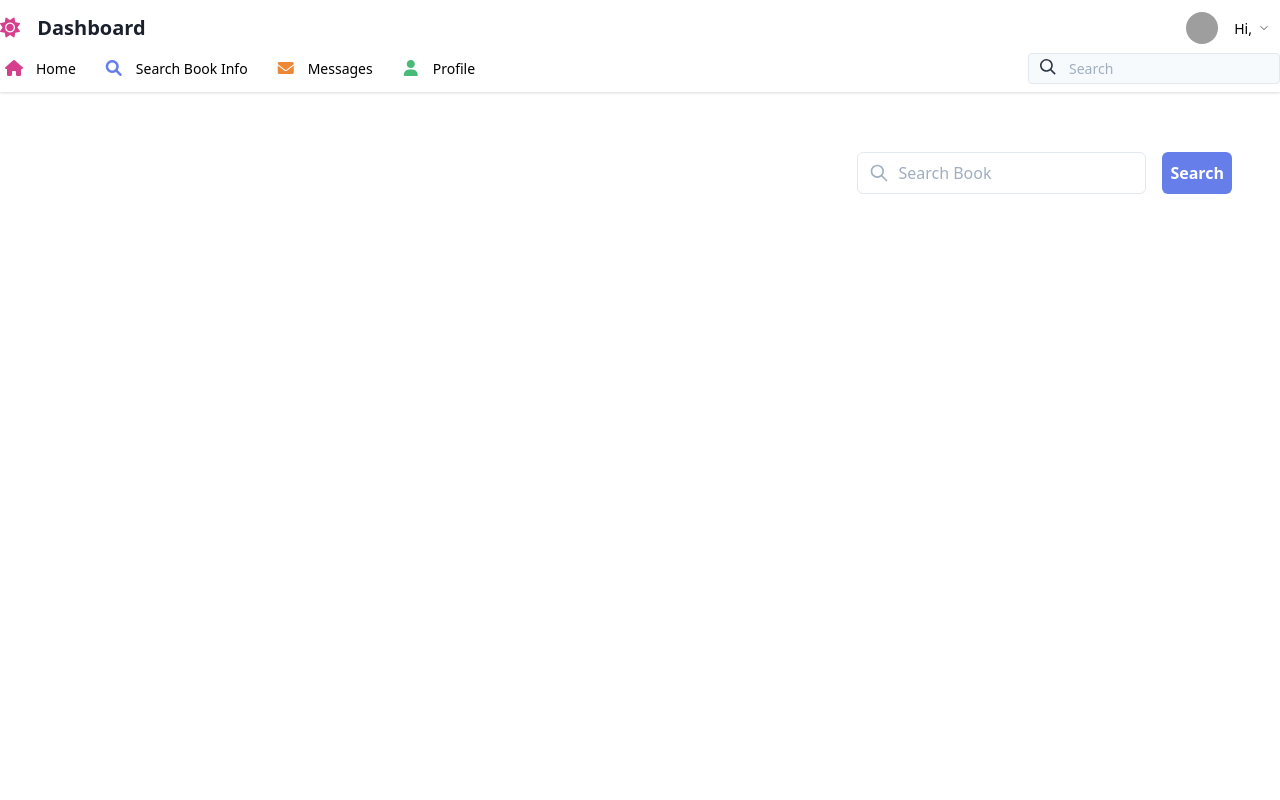
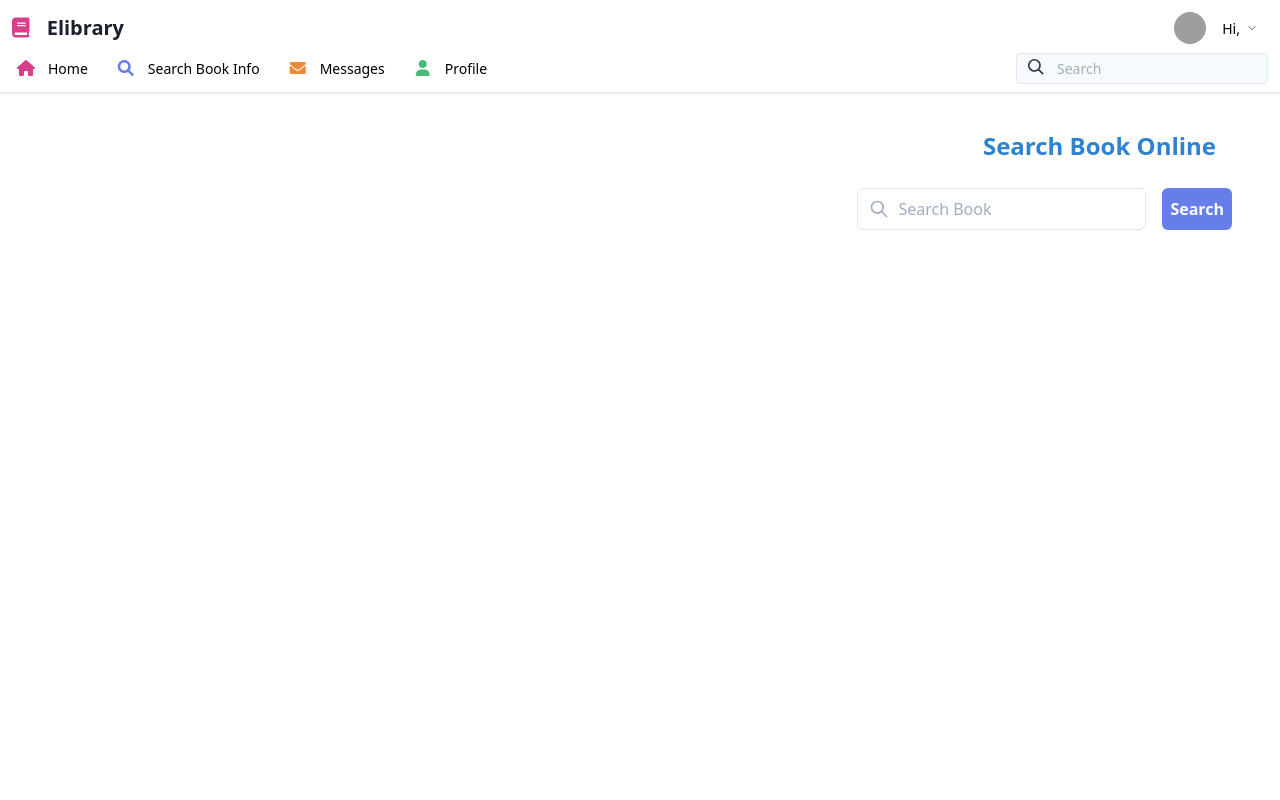
Before and after one commit to prmane03/Elibrary, a Django app: template templates/searchbooks.html in a window 1280 px wide. Run offline with Django 3.2, Linux system fonts and the light colour scheme; the template is opened without the code that fills it, so the values that code supplies are empty; some libraries are stand-ins or nearby versions; grey boxes are pictures that could not be loaded.

Commit message:
bugs fixed in searchBook, ProfilePage | changed title and logo

```diff
--- a/templates/base.html
+++ b/templates/base.html
@@ -10,7 +10,9 @@
 
     <meta name="description" content="description here" />
     <meta name="keywords" content="keywords,here" />
-    <link rel="stylesheet" href="https://cdnjs.cloudflare.com/ajax/libs/font-awesome/6.0.0-beta2/css/all.min.css" integrity="sha512-YWzhKL2whUzgiheMoBFwW8CKV4qpHQAEuvilg9FAn5VJUDwKZZxkJNuGM4XkWuk94WCrrwslk8yWNGmY1EduTA==" crossorigin="anonymous" referrerpolicy="no-referrer" />
+    <link rel="stylesheet" href="https://cdnjs.cloudflare.com/ajax/libs/font-awesome/6.0.0-beta2/css/all.min.css"
+        integrity="sha512-YWzhKL2whUzgiheMoBFwW8CKV4qpHQAEuvilg9FAn5VJUDwKZZxkJNuGM4XkWuk94WCrrwslk8yWNGmY1EduTA=="
+        crossorigin="anonymous" referrerpolicy="no-referrer" />
 
     <!-- <link rel="stylesheet" href="https://use.fontawesome.com/releases/v5.3.1/css/all.css" integrity="sha384-mzrmE5qonljUremFsqc01SB46JvROS7bZs3IO2EmfFsd15uHvIt+Y8vEf7N7fWAU" crossorigin="anonymous" /> -->
     <!-- <link href="https://unpkg.com/tailwindcss/dist/tailwind.min.css" rel="stylesheet"> -->
@@ -50,44 +52,53 @@
 
 <body class="bg-gray-100 font-sans leading-normal tracking-normal">
     <nav id="header" class="bg-white fixed w-full z-10 top-0 shadow">
-        <div class="w-full container mx-auto flex flex-wrap items-center mt-0 pt-3 pb-3 md:pb-0">
+        <div class="w-full container mx-auto flex flex-wrap items-center mt-0 p-3 md:pb-0">
             <div class="w-1/2 pl-2 md:pl-0">
                 <a class="text-gray-900 text-base xl:text-xl no-underline hover:no-underline font-bold" href="#">
-                    <i class="fas fa-sun text-pink-600 pr-3"></i> Dashboard
+                   <i class="fa-solid fa-book text-pink-600 pr-3"></i> Elibrary
                 </a>
             </div>
             <div class="w-1/2 pr-0">
                 <div class="flex relative inline-block float-right">
                     <div class="relative text-sm">
                         <button id="userButton" class="flex items-center focus:outline-none mr-3">
-                            <img class="w-8 h-8 rounded-full mr-4" src="http://i.pravatar.cc/300" alt="Avatar of User" />
+                            <img class="w-8 h-8 rounded-full mr-4" src="http://i.pravatar.cc/300"
+                                alt="Avatar of User" />
                             <span class="hidden md:inline-block">Hi, {{User.Name}} </span>
-                            <svg class="pl-2 h-2" version="1.1" xmlns="http://www.w3.org/2000/svg" viewBox="0 0 129 129" xmlns:xlink="http://www.w3.org/1999/xlink" enable-background="new 0 0 129 129">
+                            <svg class="pl-2 h-2" version="1.1" xmlns="http://www.w3.org/2000/svg" viewBox="0 0 129 129"
+                                xmlns:xlink="http://www.w3.org/1999/xlink" enable-background="new 0 0 129 129">
                                 <g>
-                                    <path d="m121.3,34.6c-1.6-1.6-4.2-1.6-5.8,0l-51,51.1-51.1-51.1c-1.6-1.6-4.2-1.6-5.8,0-1.6,1.6-1.6,4.2 0,5.8l53.9,53.9c0.8,0.8 1.8,1.2 2.9,1.2 1,0 2.1-0.4 2.9-1.2l53.9-53.9c1.7-1.6 1.7-4.2 0.1-5.8z" />
+                                    <path
+                                        d="m121.3,34.6c-1.6-1.6-4.2-1.6-5.8,0l-51,51.1-51.1-51.1c-1.6-1.6-4.2-1.6-5.8,0-1.6,1.6-1.6,4.2 0,5.8l53.9,53.9c0.8,0.8 1.8,1.2 2.9,1.2 1,0 2.1-0.4 2.9-1.2l53.9-53.9c1.7-1.6 1.7-4.2 0.1-5.8z" />
                                 </g>
                             </svg>
                         </button>
-                        <div id="userMenu" class="bg-white rounded shadow-md mt-2 absolute mt-12 top-0 right-0 min-w-full overflow-auto z-30 invisible">
+                        <div id="userMenu"
+                            class="bg-white rounded shadow-md mt-2 absolute mt-12 top-0 right-0 min-w-full overflow-auto z-30 invisible">
                             <ul class="list-reset">
                                 <li>
-                                    <a href="/account" class="px-4 py-2 block text-gray-900 hover:bg-gray-400 no-underline hover:no-underline">My account</a>
+                                    <a href="/account"
+                                        class="px-4 py-2 block text-gray-900 hover:bg-gray-400 no-underline hover:no-underline">My
+                                        account</a>
                                 </li>
                                 <li>
-                                    <a href="#" class="px-4 py-2 block text-gray-900 hover:bg-gray-400 no-underline hover:no-underline">Notifications</a>
+                                    <a href="#"
+                                        class="px-4 py-2 block text-gray-900 hover:bg-gray-400 no-underline hover:no-underline">Notifications</a>
                                 </li>
                                 <li>
                                     <hr class="border-t mx-2 border-gray-400" />
                                 </li>
                                 <li>
-                                    <a href="/logout" class="px-4 py-2 block text-gray-900 hover:bg-gray-400 no-underline hover:no-underline">Logout</a>
+                                    <a href="/logout"
+                                        class="px-4 py-2 block text-gray-900 hover:bg-gray-400 no-underline hover:no-underline">Logout</a>
                                 </li>
                             </ul>
                         </div>
                     </div>
 
                     <div class="block lg:hidden pr-4">
-                        <button id="nav-toggle" class="flex items-center px-3 py-2 border rounded text-gray-500 border-gray-600 hover:text-gray-900 hover:border-teal-500 appearance-none focus:outline-none">
+                        <button id="nav-toggle"
+                            class="flex items-center px-3 py-2 border rounded text-gray-500 border-gray-600 hover:text-gray-900 hover:border-teal-500 appearance-none focus:outline-none">
                             <svg class="fill-current h-3 w-3" viewBox="0 0 20 20" xmlns="http://www.w3.org/2000/svg">
                                 <title>Menu</title>
                                 <path d="M0 3h20v2H0V3zm0 6h20v2H0V9zm0 6h20v2H0v-2z" />
@@ -97,36 +108,45 @@
                 </div>
             </div>
 
-            <div class="w-full flex-grow lg:flex lg:items-center lg:w-auto hidden lg:block mt-2 lg:mt-0 bg-white z-20" id="nav-content">
+            <div class="w-full flex-grow lg:flex lg:items-center lg:w-auto hidden lg:block mt-2 lg:mt-0 bg-white z-20"
+                id="nav-content">
                 <ul class="list-reset lg:flex flex-1 items-center px-4 md:px-0">
                     <li class="mr-6 my-2 md:my-0">
                         <a href="/dashboard" class="block py-1 md:py-3 pl-1 align-middle no-underline ">
-                            <i class="fas fa-home fa-fw mr-3 text-pink-600"></i><span class="pb-1 md:pb-0 text-sm">Home</span>
+                            <i class="fas fa-home fa-fw mr-3 text-pink-600"></i><span
+                                class="pb-1 md:pb-0 text-sm">Home</span>
                         </a>
                     </li>
                     <li class="mr-6 my-2 md:my-0">
                         <a href="/searchbooks" class="block py-1 md:py-3 pl-1 align-middle no-underline ">
-                            <i class="fas text-indigo-500 fa-magnifying-glass fa-fw mr-3"></i><span class="pb-1 md:pb-0 text-sm">Search Book Info</span>
+                            <i class="fas text-indigo-500 fa-magnifying-glass fa-fw mr-3"></i><span
+                                class="pb-1 md:pb-0 text-sm">Search Book Info</span>
                         </a>
                     </li>
                     <li class="mr-6 my-2 md:my-0">
                         <a href="#" class="block py-1 md:py-3 pl-1 align-middle no-underline ">
-                            <i class="fa text-orange-500 fa-envelope fa-fw mr-3"></i><span class="pb-1 md:pb-0 text-sm">Messages</span>
+                            <i class="fa text-orange-500 fa-envelope fa-fw mr-3"></i><span
+                                class="pb-1 md:pb-0 text-sm">Messages</span>
                         </a>
                     </li>
 
                     <li class="mr-6 my-2 md:my-0">
                         <a href="/account" class="block py-1 md:py-3 pl-1 align-middle no-underline ">
-                            <i class="fa text-green-500 fa-user fa-fw mr-3"></i><span class="pb-1 md:pb-0 text-sm">Profile</span>
+                            <i class="fa text-green-500 fa-user fa-fw mr-3"></i><span
+                                class="pb-1 md:pb-0 text-sm">Profile</span>
                         </a>
                     </li>
                 </ul>
 
                 <div class="relative pull-right pl-4 pr-4 md:pr-0">
-                    <input type="search" placeholder="Search" class="w-full bg-gray-100 text-sm text-gray-800 transition border focus:outline-none focus:border-gray-700 rounded py-1 px-2 pl-10 appearance-none leading-normal" />
+                    <input type="search" placeholder="Search"
+                        class="w-full bg-gray-100 text-sm text-gray-800 transition border focus:outline-none focus:border-gray-700 rounded py-1 px-2 pl-10 appearance-none leading-normal" />
                     <div class="absolute search-icon" style="top: 0.375rem; left: 1.75rem">
-                        <svg class="fill-current pointer-events-none text-gray-800 w-4 h-4" xmlns="http://www.w3.org/2000/svg" viewBox="0 0 20 20">
-                            <path d="M12.9 14.32a8 8 0 1 1 1.41-1.41l5.35 5.33-1.42 1.42-5.33-5.34zM8 14A6 6 0 1 0 8 2a6 6 0 0 0 0 12z"></path>
+                        <svg class="fill-current pointer-events-none text-gray-800 w-4 h-4"
+                            xmlns="http://www.w3.org/2000/svg" viewBox="0 0 20 20">
+                            <path
+                                d="M12.9 14.32a8 8 0 1 1 1.41-1.41l5.35 5.33-1.42 1.42-5.33-5.34zM8 14A6 6 0 1 0 8 2a6 6 0 0 0 0 12z">
+                            </path>
                         </svg>
                     </div>
                 </div>
@@ -201,6 +221,15 @@
             }
             return false;
         }
+
+        function toggleModal(modalID) {
+            document.getElementById(modalID).classList.toggle("hidden");
+            document
+                .getElementById(modalID + "-backdrop")
+                .classList.toggle("hidden");
+            document.getElementById(modalID).classList.toggle("flex");
+            document.getElementById(modalID + "-backdrop").classList.toggle("flex");
+        }
     </script>
 </body>
 
--- a/templates/searchbooks.html
+++ b/templates/searchbooks.html
@@ -115,6 +115,7 @@ Search Books
 <div class="bg-white pt-24 p-2" style="min-height:100vh">
     <main class="my-8">
         <div class="container mx-auto px-6">
+            <p class="text-right text-2xl text-blue-600 font-semibold mr-8">Search Book Online</p>
             <div class="flex">
                 <div class="relative mt-6 max-w-lg ml-auto">
                     <span class="absolute inset-y-0 left-0 pl-3 flex items-center">
@@ -127,6 +128,9 @@ Search Books
                 </div>
                 <button class="bg-indigo-500 text-white mt-6 rounded-md p-2 mx-4 font-semibold" id="searchBtn">Search</button>
                 <hr class="my-3">
+            </div>
+            <!-- to number of results  -->
+            <div class="my-2 text-center text-red-600 hidden" id="resInfo">
             </div>
             <div class="grid grid-cols-4 gap-4" id="book-results">
             </div>
@@ -142,6 +146,8 @@ Search Books
     var searchIp = document.getElementById("searchIp");
     var searchBtn = document.getElementById("searchBtn");
     searchBtn.addEventListener("click", () => {
+        var resInfo = document.getElementById("resInfo");
+        resInfo.classList.add('hidden');
         getbooks(searchIp.value);
     });
 
@@ -157,13 +163,20 @@ Search Books
                     rescontainer.innerHTML = ""
                     console.log(res.docs[0].title);
                     console.log(res.docs);
+
+                    console.log(res.docs.length);
+                    // if(res.docs.length==0){
+                        var resInfo = document.getElementById("resInfo");
+                        resInfo.classList.remove('hidden');
+                        resInfo.innerHTML= res.docs.length+' results found ...';
+                    // }
                     for (let i = 0; i < 10; i++) {
 
-                        let book = ''
+                        let book = '';
                         if (res.docs[i].isbn) {
-                            book = '<div class=" bg-white flex items-center justify-center"><div class="bg-white rounded-xl overflow-hidden shadow-xl hover:scale-105 hover:shadow-2xl transform duration-500 cursor-pointer"><div class="p-4"><h1 class="mt-4 text-lg h-12 font-bold hover:underline cursor-pointer">' + res.docs[i].title + '</h1><p class="mt-2 font-sans text-gray-700 text-sm">by ' + res.docs[i].author_name + '</p></div><div class="relative"><img class="w-80" style="height:400px" src="https://covers.openlibrary.org/b/isbn/' + res.docs[i].isbn[0] + '-L.jpg" onerror=this.src="https://images.unsplash.com/photo-1571167530149-c1105da4c2c7?ixid=MnwxMjA3fDB8MHxwaG90by1wYWdlfHx8fGVufDB8fHx8&ixlib=rb-1.2.1&auto=format&fit=crop&w=376&q=80"/><p class="absolute text-lg transform translate-x-20 -translate-y-24 bg-blue-600 text-white py-3 px-6 rounded-full cursor-pointer hover:scale-105 duration-500">Check Book</p></div></div></div> '
+                            book = '<div class=" bg-white flex items-center justify-center"><div class="bg-white rounded-xl overflow-hidden shadow-xl hover:scale-105 hover:shadow-2xl transform duration-500 cursor-pointer"><div class="p-4"><h1 class="mt-4 text-lg h-12 font-bold hover:underline cursor-pointer">' + res.docs[i].title + '</h1><p class="mt-2 font-sans text-gray-700 text-sm">by ' + res.docs[i].author_name + '</p></div><div class="relative"><img class="w-80" style="height:400px" src="https://covers.openlibrary.org/b/isbn/' + res.docs[i].isbn[0] + '-L.jpg" onerror=this.src="https://images.unsplash.com/photo-1571167530149-c1105da4c2c7?ixid=MnwxMjA3fDB8MHxwaG90by1wYWdlfHx8fGVufDB8fHx8&ixlib=rb-1.2.1&auto=format&fit=crop&w=376&q=80"/></div></div></div> '
                         } else {
-                            book = '<div class=" bg-white flex items-center justify-center"><div class="bg-white rounded-xl overflow-hidden shadow-xl hover:scale-105 hover:shadow-2xl transform duration-500 cursor-pointer"><div class="p-4"><h1 class="mt-4 text-lg h-12 font-bold hover:underline cursor-pointer">' + res.docs[i].title + '</h1><p class="mt-2 font-sans text-gray-700 text-sm">by ' + res.docs[i].author_name + '</p></div><div class="relative"><img class="w-80" style="height:400px" src="https://images.unsplash.com/photo-1571167530149-c1105da4c2c7?ixid=MnwxMjA3fDB8MHxwaG90by1wYWdlfHx8fGVufDB8fHx8&ixlib=rb-1.2.1&auto=format&fit=crop&w=376&q=80" /><p class="absolute text-lg transform translate-x-20 -translate-y-24 bg-blue-600 text-white py-3 px-6 rounded-full cursor-pointer hover:scale-105 duration-500">Check Book</p></div></div></div> '
+                            book = '<div class=" bg-white flex items-center justify-center"><div class="bg-white rounded-xl overflow-hidden shadow-xl hover:scale-105 hover:shadow-2xl transform duration-500 cursor-pointer"><div class="p-4"><h1 class="mt-4 text-lg h-12 font-bold hover:underline cursor-pointer">' + res.docs[i].title + '</h1><p class="mt-2 font-sans text-gray-700 text-sm">by ' + res.docs[i].author_name + '</p></div><div class="relative"><img class="w-80" style="height:400px" src="https://images.unsplash.com/photo-1571167530149-c1105da4c2c7?ixid=MnwxMjA3fDB8MHxwaG90by1wYWdlfHx8fGVufDB8fHx8&ixlib=rb-1.2.1&auto=format&fit=crop&w=376&q=80" /></div></div></div> '
                         }
                         // var li = document.createElement('li');
                         // li.classList.add("p-2", "bg-gray-200", "shadow-lg", "my-1")
```
Also changed, not shown: requirements.txt (added, +7 -0 lines), media/admin_profile_pic/d591322378f7441c22709e7efb859e78.jpg (added).
